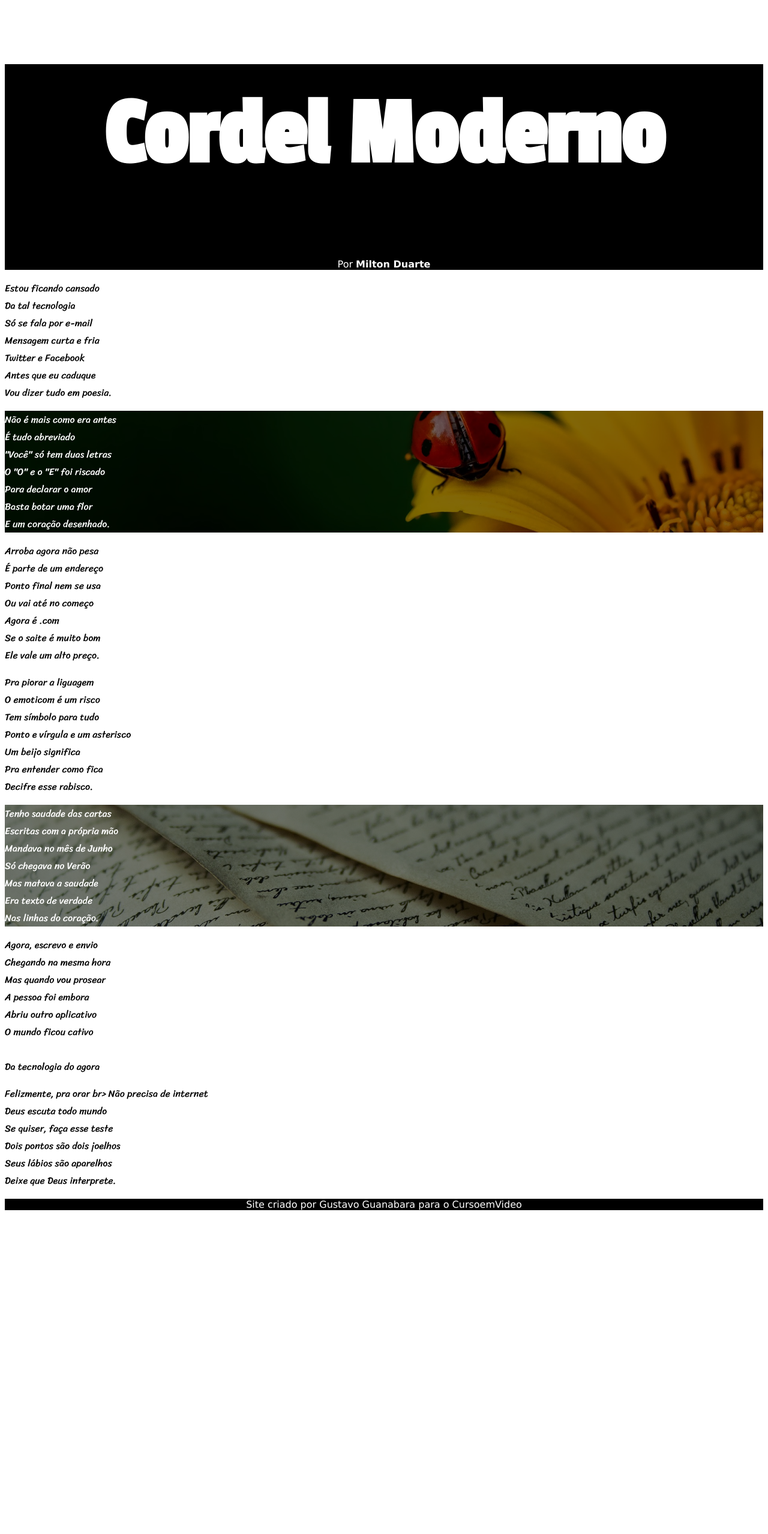
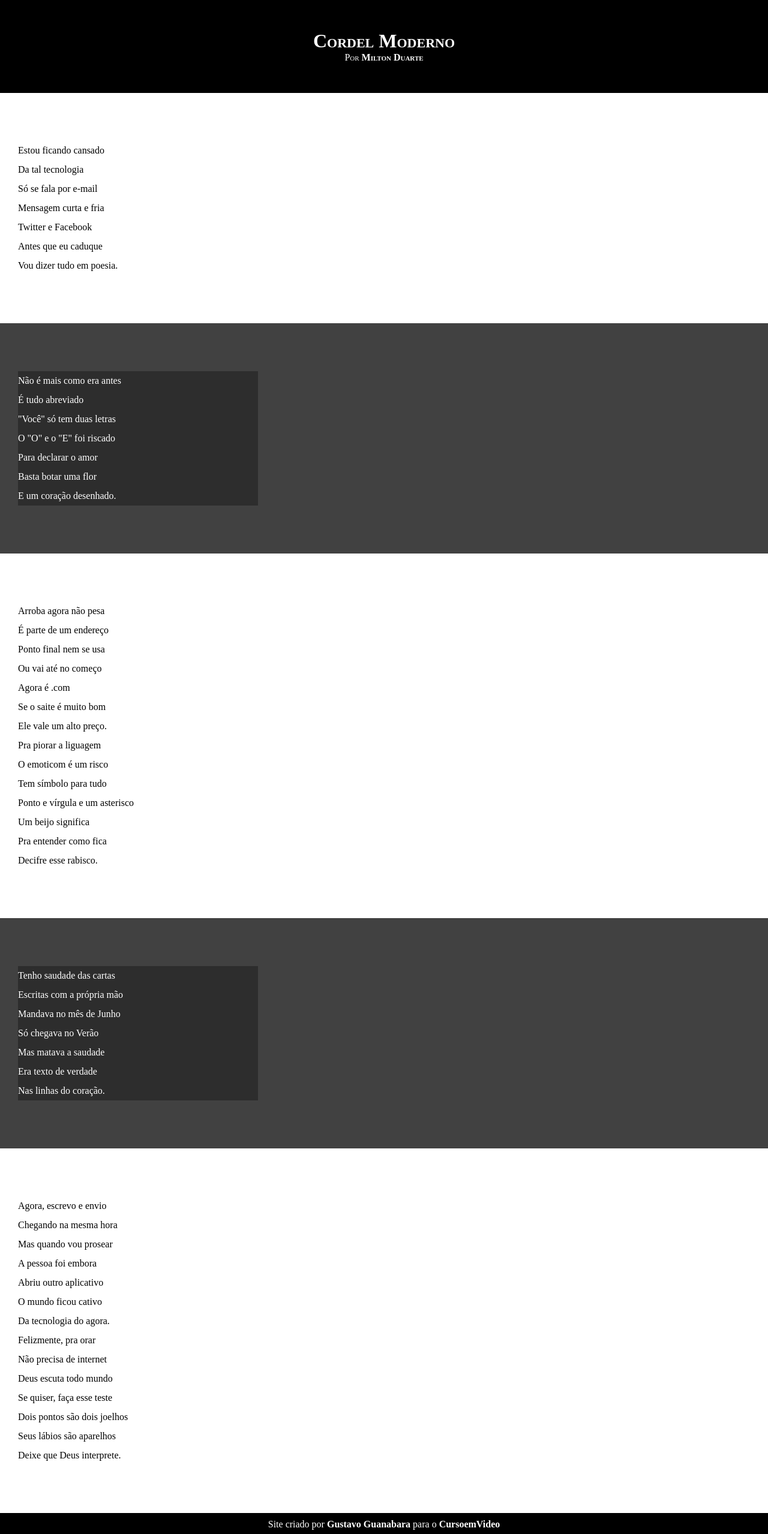
Before and after one commit to j-dutra/projeto-cordel, a plain HTML site: page index.html in a window 1280 px wide. Shown: the whole page at 60% size. Before the commit the page ends 2034 px from the top, so only its background shows below. Drawn offline with Linux system fonts and the light colour scheme.

Commit message:
update style sheet

```diff
--- /dev/null
+++ b/estilo/style.css
@@ -0,0 +1,69 @@
+@charset "UTF-8";
+@import url('https://fonts.googleapis.com/css2?family=Passion+One&display=swap');
+@import url('https://fonts.googleapis.com/css2?family=Sriracha&display=swap');
+
+* {
+    margin: 0px;
+    padding: 0px;
+}
+
+html, body {
+    min-height: 100vh;
+    background-color: darkgray;
+}
+
+header {
+    color: white;
+    background-color: black;
+    text-align: center;
+}
+
+header {
+    padding-top: 50px;
+    font-variant: small-caps;
+
+}
+
+header > p {
+    padding-bottom: 50px;
+
+}
+
+a {
+    color: white;
+    text-decoration: none;
+    font-weight: bolder;
+}
+
+a:hover {
+    text-decoration: underline;
+}
+
+section {
+    padding-top: 10vh;
+    padding-bottom: 10vh;
+    line-height: 2em;
+    padding-left: 30px;
+}
+
+section.normal {
+    background-color: white;
+    color: black;
+}
+
+section.imagem {
+    background-color: rgba(0, 0, 0, 0.61);
+    color: white;
+}
+
+section.imagem > p {
+    width: 400px;
+    background-color: rgba(0, 0, 0, 0.300);
+}
+
+footer {
+    color: white;
+    background-color: black;
+    text-align: center;
+    padding: 10px;
+}
--- a/index.html
+++ b/index.html
@@ -4,18 +4,19 @@
     <meta charset="UTF-8">
     <meta name="viewport" content="width=device-width, initial-scale=1.0">
     <title>Projeto Cordel</title>
-    <link rel="stylesheet" href="style.css">
+    <link rel="stylesheet" href="estilo/style.css">
 </head>
 <body>
     <header>
         <h1>Cordel Moderno</h1>
+
         <p>
-            Por <a href="https://www.recantodasletras.com.br/poesias/3186743" target="_blank"><strong>Milton Duarte</strong></a>
+            Por <a href="https://www.recantodasletras.com.br/poesias/3186743" target="_blank">Milton Duarte</a>
         </p>
     </header>
+
     <main>
-        <aside>
-            <article  class="impares">
+        <section class="normal">
             <p>
                 Estou ficando cansado <br>
                 Da tal tecnologia <br>
@@ -25,10 +26,9 @@
                 Antes que eu caduque <br>
                 Vou dizer tudo em poesia.
             </p>
-            </article>
+        </section>
 
-            <article class="pares" id="imag1">
-                <div>
+        <section class="imagem">
             <p>
                 Não é mais como era antes <br>
                 É tudo abreviado <br>
@@ -38,10 +38,9 @@
                 Basta botar uma flor <br>
                 E um coração desenhado.
             </p>
-                </div>
-            </article>
+        </section>
 
-            <article class="impares">
+        <section class="normal">
             <p>
                 Arroba agora não pesa <br>
                 É parte de um endereço <br>
@@ -50,21 +49,19 @@
                 Agora é .com <br>
                 Se o saite é muito bom <br>
                 Ele vale um alto preço. <br>
-                </p>
 
-                <p>
                 Pra piorar a liguagem <br>
                 O emoticom é um risco <br>
-                    Tem símbolo para tudo  <br>
+                Tem símbolo para tudo <br>
                 Ponto e vírgula e um asterisco <br>
                 Um beijo significa <br>
                 Pra entender como fica <br>
-                    Decifre esse rabisco. <br>
+                Decifre esse rabisco.
             </p>
-            </article>
+        </section>
 
-            <article class="pares" id="imag2">
-                <div>
+        <section class="imagem
+        ">
             <p>
                 Tenho saudade das cartas <br>
                 Escritas com a própria mão <br>
@@ -72,12 +69,11 @@
                 Só chegava no Verão <br>
                 Mas matava a saudade <br>
                 Era texto de verdade <br>
-                        Nas linhas do coração. <br>
+                Nas linhas do coração.
             </p>
-                </div>
-            </article>
+        </section>
 
-            <article class="impares">
+        <section class="normal">
             <p>
                 Agora, escrevo e envio <br>
                 Chegando na mesma hora <br>
@@ -85,26 +81,22 @@
                 A pessoa foi embora <br>
                 Abriu outro aplicativo <br>
                 O mundo ficou cativo <br>
-                    <br>Da tecnologia do agora <br>
-                </p>
+                Da tecnologia do agora. <br>
 
-                <p>
-                    Felizmente, pra orar br>
+                Felizmente, pra orar <br>
                 Não precisa de internet <br>
                 Deus escuta todo mundo <br>
                 Se quiser, faça esse teste <br>
                 Dois pontos são dois joelhos <br>
                 Seus lábios são aparelhos <br>
-                    Deixe que Deus interprete. <br>
+                Deixe que Deus interprete.
             </p>
-            </article>
-        </aside>
-
+        </section>
 
         <footer>
             <p>Site criado por <a href="https://gustavoguanabara.github.io/" target="_blank">Gustavo Guanabara</a> para o <a href="https://www.cursoemvideo.com/" target="_blank">CursoemVideo</a></p>
         </footer>
+
     </main>
-
 </body>
 </html>
--- a/style.css
+++ b/style.css
@@ -2,11 +2,6 @@
 @import url('https://fonts.googleapis.com/css2?family=Passion+One&display=swap');
 @import url('https://fonts.googleapis.com/css2?family=Sriracha&display=swap');
 
-body {
-    background-color: white;
-    color: black;
-
-}
 
 header {
     background-color: black;
```
Also changed, not shown: cordel1.html (added, +110 -0 lines). Lines whose indentation alone changed are shown as unchanged.
